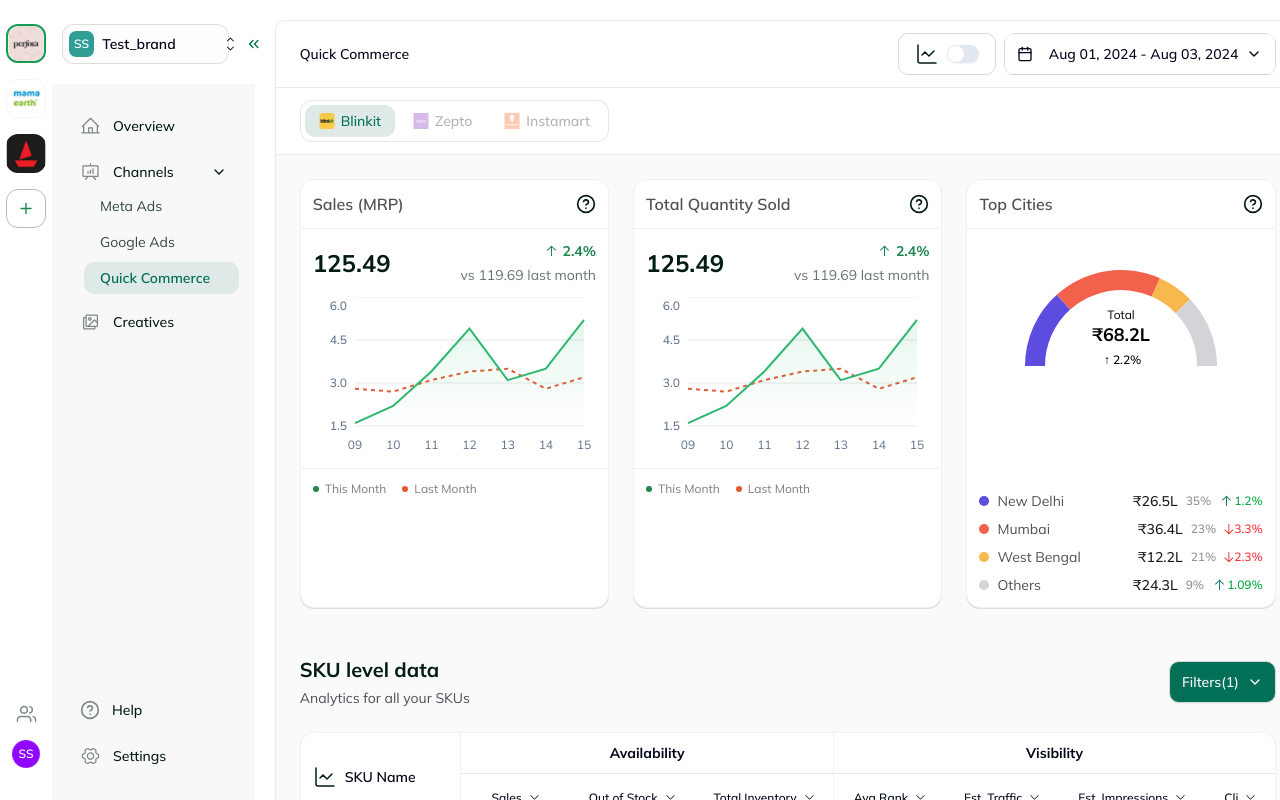
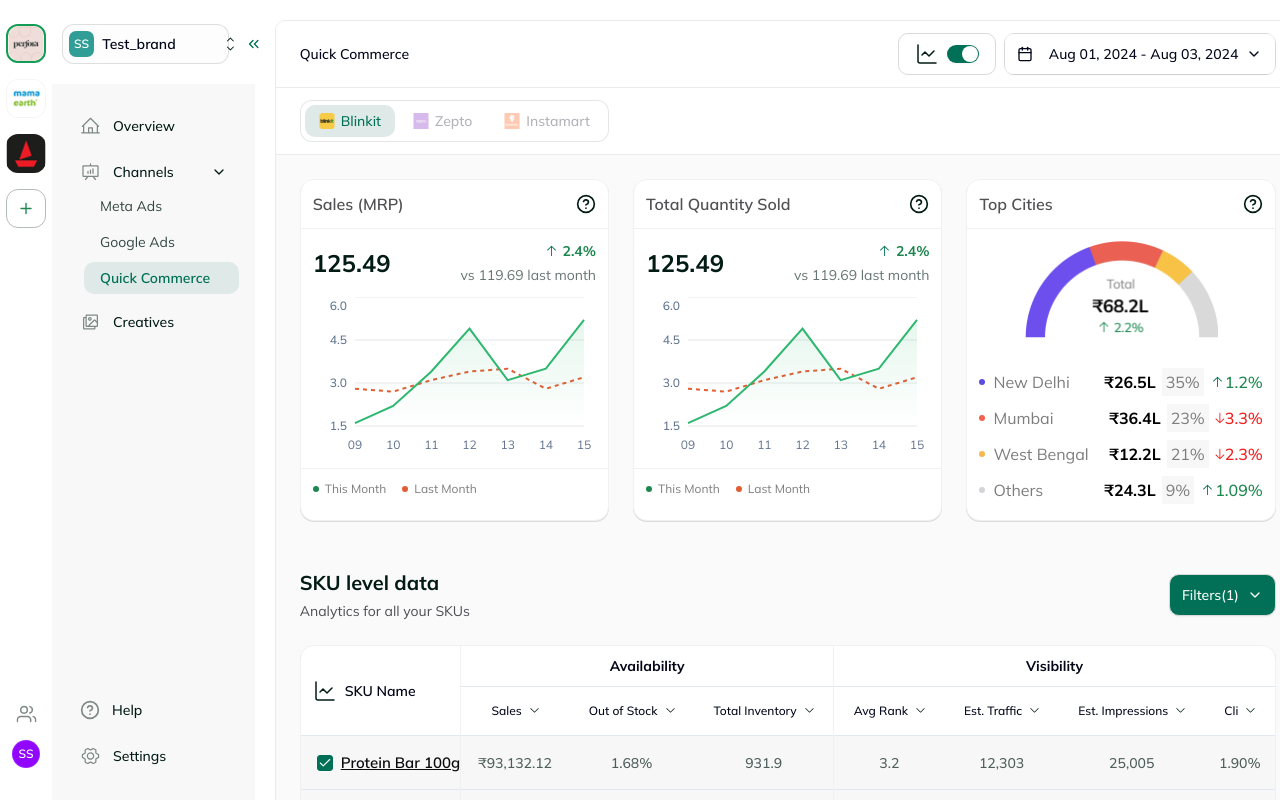
Before and after one commit to Anish-Gulati-10/dcluttr-dashboard, a Next.js app: page / in a window 1280 px wide. Shown: the top 800 px of the page. Built offline with nearby package versions, Linux system fonts and the light colour scheme.

Commit message:
pie chart fix

```diff
--- a/src/app/page.js
+++ b/src/app/page.js
@@ -1,3 +1,4 @@
+"use client";
 import Charts from "@/components/Charts";
 import CityTable from "@/components/cityTable";
 import DateRangePicker from "@/components/DateRangePicker";
@@ -8,8 +9,10 @@
 import { Switch } from "@/components/ui/switch";
 import { ChartLine } from "lucide-react";
 import Image from "next/image";
+import { useState } from "react";
 
 export default function Home() {
+  const [enabled, setEnabled] = useState(true)
   return (
     <main className="p-5 bg-white min-h-screen flex-1">
       <section className="border border-[#EBEBEB] rounded-[10px] bg-[#FAFAFA] flex flex-col overflow-hidden">
@@ -21,7 +24,7 @@
                 <Label htmlFor="chart">
                   <ChartLine strokeWidth={1.5} color="#031B15" />
                 </Label>
-                <Switch id="chart" />
+                <Switch id="chart" checked={enabled} onCheckedChange={setEnabled}/>
               </div>
               <div className="rounded-[10px] border border-[#D9D9D9]">
                 <DateRangePicker />
--- a/src/components/Charts.jsx
+++ b/src/components/Charts.jsx
@@ -76,7 +76,7 @@
         </div>
       </div>
 
-      <div className="shadow-[0px_1px_0px_rgba(0,0,0,0.12)] bg-white overflow-hidden border border-[#F1F1F1] rounded-xl">
+      <div className="shadow-[0px_1px_0px_rgba(0,0,0,0.12)] bg-white overflow-hidden border border-[#F1F1F1] rounded-xl flex flex-col">
         <div className="border-b border-[#F1F1F1] p-3 flex justify-between items-center">
           <h2 className="text-[#515153] font-semibold">Top Cities</h2>
           <HoverCard>
@@ -90,7 +90,7 @@
             </HoverCardContent>
           </HoverCard>
         </div>
-        <div className="p-3 flex flex-col gap-3">
+        <div className="p-3 flex flex-col gap-3 flex-1">
           {/* <DonutChartCard /> */}
           <DonutChart />
         </div>
--- a/src/components/Sidebar.jsx
+++ b/src/components/Sidebar.jsx
@@ -77,7 +77,7 @@
 
         <div className="px-3 flex flex-col gap-4 items-center">
           <Image src={users} alt="Users" />
-          <div className="bg-[#9106FF] border border-[#FFFFFF1A] rounded-full w-7 h-7 flex-center font-semibold text-xs text-white">
+          <div className="bg-[#9106FF] border border-[#FFFFFF1A] rounded-full w-7 h-7 flex-center font-semibold text-xs text-white hover:cursor-pointer">
             SS
           </div>
         </div>
@@ -90,7 +90,7 @@
           <div className="bg-white pb-5 flex gap-4 px-2.5">
             <div className="border border-[#0000001F] flex gap-[46px] items-center rounded-[12px] bg-[#FDFDFD] p-1.5">
               <div className="flex gap-2 items-center">
-                <div className="flex-center bg-[#309E96] text-xs p-[5px] font-semibold text-white  rounded-[7px]">
+                <div className="flex-center bg-[#309E96] text-xs p-[5px] font-semibold text-white rounded-[7px]">
                   SS
                 </div>
                 <p className="font-semibold text-sm">Test_brand</p>
--- a/src/components/piechart.jsx
+++ b/src/components/piechart.jsx
@@ -75,11 +75,12 @@
 export function DonutChart() {
 
   return (
-    <div>
+    <div className="relative overflow-hidden flex flex-col flex-1">
+      {/* <div className="relative w-full h-[144px] overflow-hidden">
       <ChartContainer
         config={chartConfig}
-        className="mx-auto aspect-square max-h-[250px] relative">
-        <PieChart>
+        className="relative flex-center">
+        <PieChart height={104} className="absolute top-0 left-0">
           <ChartTooltip
             cursor={false}
             content={<ChartTooltipContent hideLabel />}
@@ -118,40 +119,35 @@
           </Pie>
 
         </PieChart>
-        {/* <div className="absolute bg-red-500 mx-auto">
-        <div className="flex items-center gap-1 text-[#1D874F] text-xs font-medium">
-        <Image src={arrowUp} alt="Arrow Up" width={12} height={12} />
-        2.2%
-        </div>
-        </div> */}
       </ChartContainer>
-
-
+      </div> */}
+      <Image src="/pieChart.png" width={193} height={104} className="mx-auto" alt="City Chart"/>
 
       {/* Breakdown */}
-      <div className="w-full space-y-2">
-        {chartData.map((city, index) => (
+      <div className="w-full flex flex-1 flex-col justify-around pt-5">
+        {chartData.map((city) => (
           <div
             key={city.name}
-            className="flex items-center justify-between text-sm"
+            className="flex items-center justify-between text-base py-1"
           >
             <div className="flex items-center gap-2">
               <span
-                className="w-2.5 h-2.5 rounded-full"
+                className="w-1.5 h-1.5 rounded-full"
                 style={{ backgroundColor: city.color }}
               />
-              <span className="text-[#515153] font-normal">{city.name}</span>
+              <span className="text-[#7D7D7E] font-normal">{city.name}</span>
             </div>
-            <div className="flex items-center gap-2">
-              <span className="font-medium text-[#171717]">
+
+            <div className="flex items-center gap-1.5 ">
+              <span className="font-bold text-black">
                 ₹{city.value}L
               </span>
-              <span className="text-[#8C9198] text-xs font-medium">
+              <span className="text-[#7D7D7E] bg-[#F7F7F7] py-0.5 px-1">
                 {city.percent}%
               </span>
               <span
-                className={`flex items-center text-xs font-medium ${
-                  city.change >= 0 ? "text-green-600" : "text-red-500"
+                className={`flex items-center font-medium ${
+                  city.change >= 0 ? "text-[#1D874F]" : "text-[#F31D1D]"
                 }`}
               >
                 {city.change >= 0 ? <Image src={arrowUp} alt="Arrow Up" /> : <Image src={arrowDown} alt="Arrow Down" />}
```
Also changed, not shown: public/pieChart.png (added).
